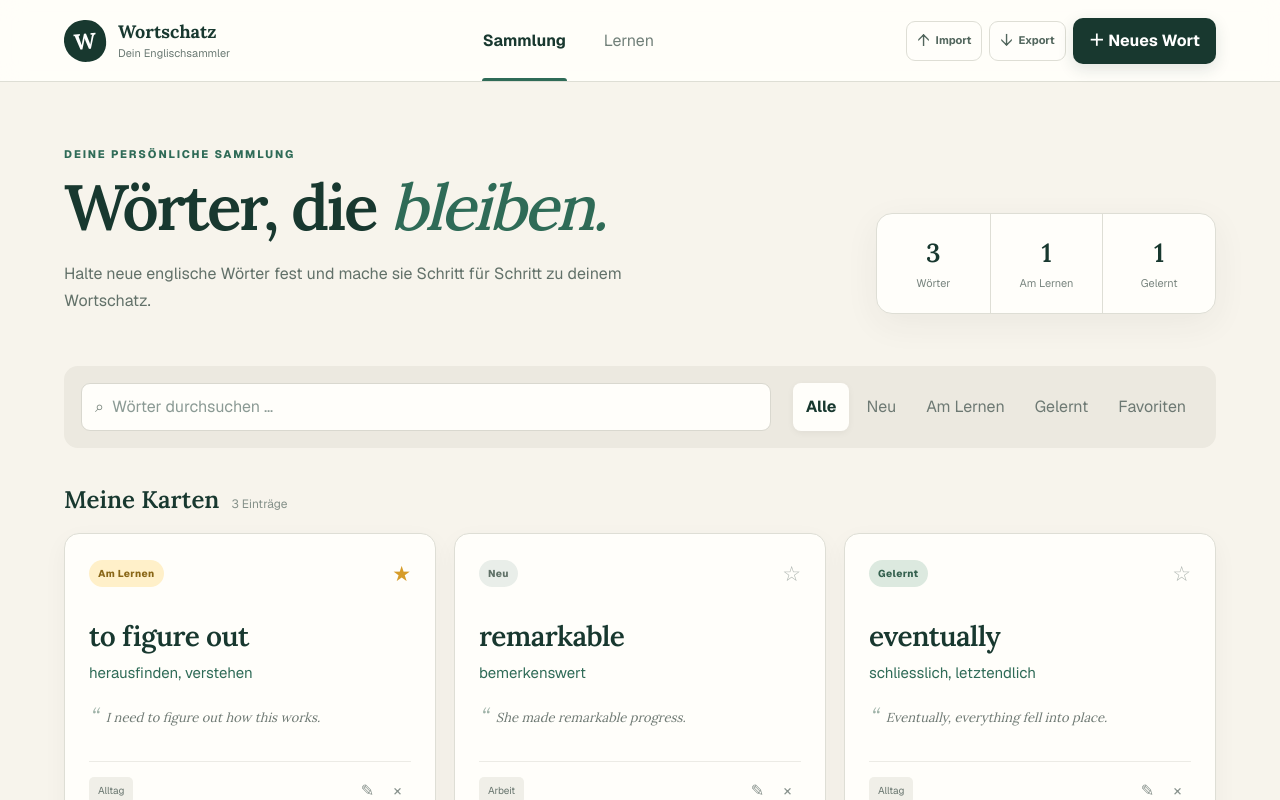
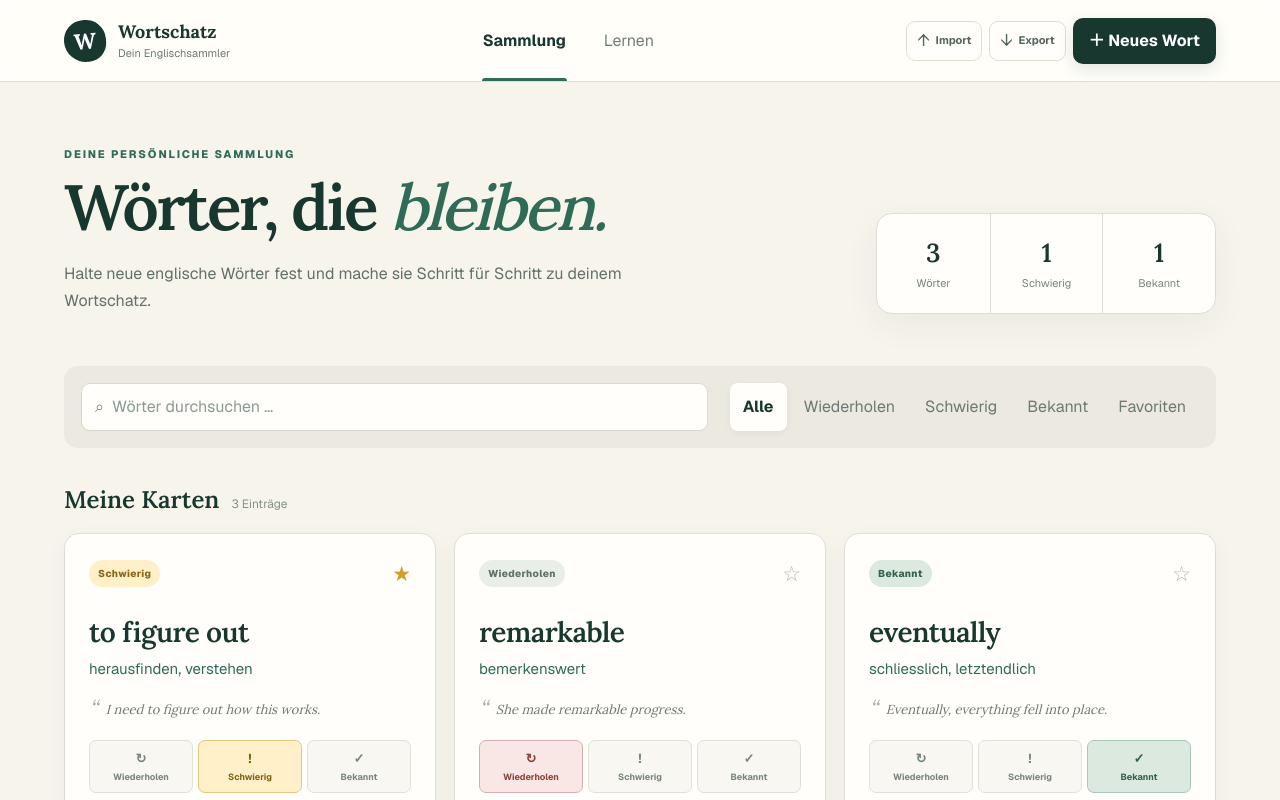
Before and after one commit to Zuppi74/Englischsammler, a Next.js app: page / in a window 1280 px wide. Shown: the top 800 px of the page. Built offline with nearby package versions, Linux system fonts and the light colour scheme.

Commit message:
Add card learning status controls

```diff
--- a/app/page.tsx
+++ b/app/page.tsx
@@ -48,9 +48,9 @@ const starterWords: WordCard[] = [
 ];
 
 const statusLabels: Record<WordStatus, string> = {
-  new: "Neu",
-  learning: "Am Lernen",
-  learned: "Gelernt",
+  new: "Wiederholen",
+  learning: "Schwierig",
+  learned: "Bekannt",
 };
 
 export default function Home() {
@@ -253,8 +253,8 @@ export default function Home() {
             </div>
             <div className="stats" aria-label="Lernfortschritt">
               <div><strong>{words.length}</strong><span>Wörter</span></div>
-              <div><strong>{words.filter((word) => word.status === "learning").length}</strong><span>Am Lernen</span></div>
-              <div><strong>{words.filter((word) => word.status === "learned").length}</strong><span>Gelernt</span></div>
+              <div><strong>{words.filter((word) => word.status === "learning").length}</strong><span>Schwierig</span></div>
+              <div><strong>{words.filter((word) => word.status === "learned").length}</strong><span>Bekannt</span></div>
             </div>
           </div>
 
@@ -287,6 +287,11 @@ export default function Home() {
                 <h3>{word.english}</h3>
                 <p className="translation">{word.german}</p>
                 <div className="example"><span>“</span>{word.example || "Noch kein Beispielsatz."}</div>
+                <div className="card-rating" aria-label={`Lernstatus für ${word.english}`}>
+                  <button className={word.status === "new" ? "selected repeat" : "repeat"} aria-pressed={word.status === "new"} onClick={() => setWordStatus(word.id, "new")}><span>↻</span>Wiederholen</button>
+                  <button className={word.status === "learning" ? "selected difficult" : "difficult"} aria-pressed={word.status === "learning"} onClick={() => setWordStatus(word.id, "learning")}><span>!</span>Schwierig</button>
+                  <button className={word.status === "learned" ? "selected known" : "known"} aria-pressed={word.status === "learned"} onClick={() => setWordStatus(word.id, "learned")}><span>✓</span>Bekannt</button>
+                </div>
                 <div className="card-footer">
                   <span className="category">{word.category}</span>
                   <div className="card-actions">
@@ -314,7 +319,7 @@ export default function Home() {
                 ) : <span className="reveal-hint">Tippen, um die Antwort zu zeigen</span>}
               </button>
               {revealed && <div className="learn-actions">
-                <button className="again" onClick={() => nextLearnCard("new")}>Nochmals</button>
+                <button className="again" onClick={() => nextLearnCard("new")}>Wiederholen</button>
                 <button className="hard" onClick={() => nextLearnCard("learning")}>Schwierig</button>
                 <button className="known" onClick={() => nextLearnCard("learned")}>Gewusst</button>
               </div>}
```
Also changed, not shown: app/globals.css.
